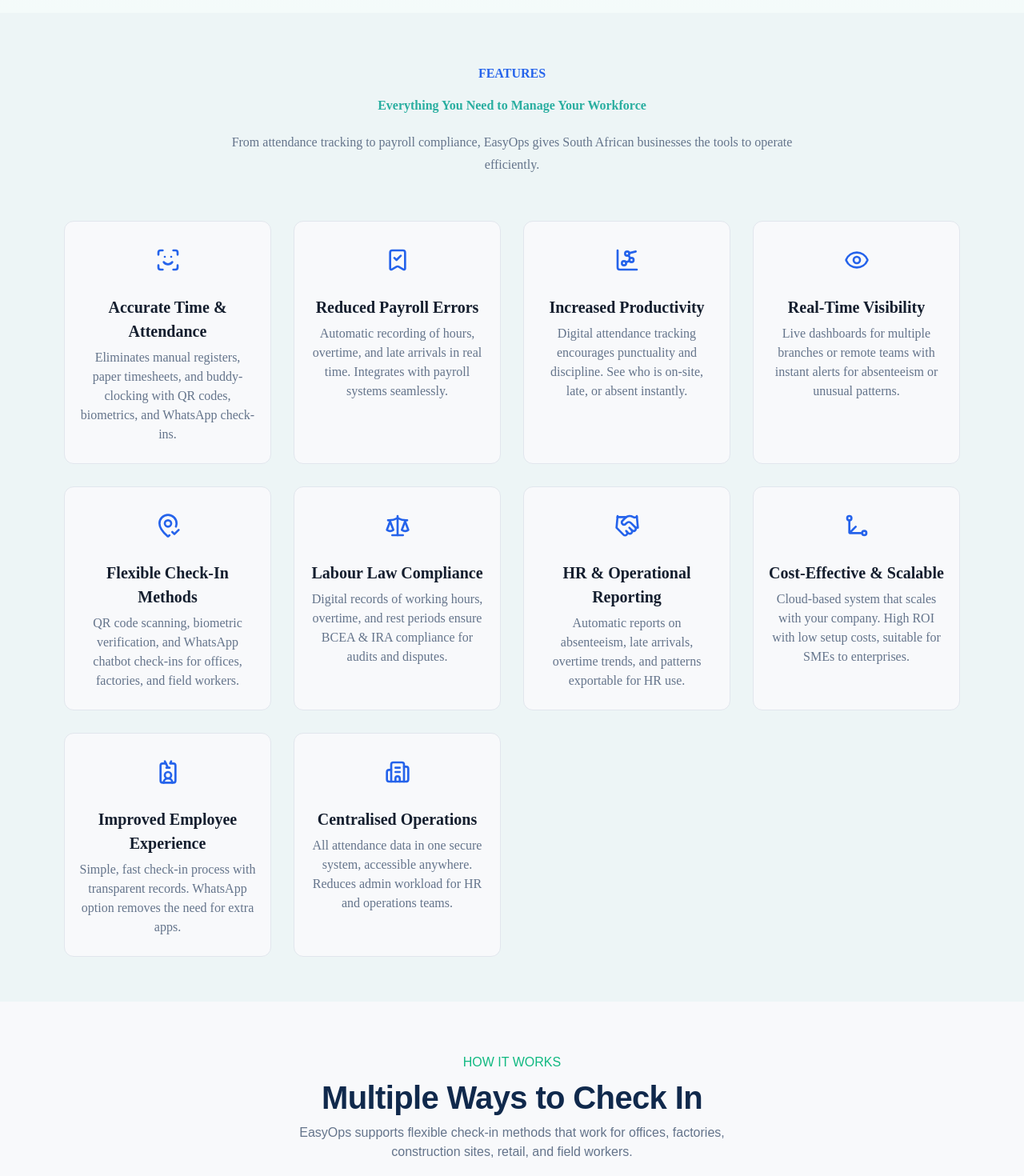
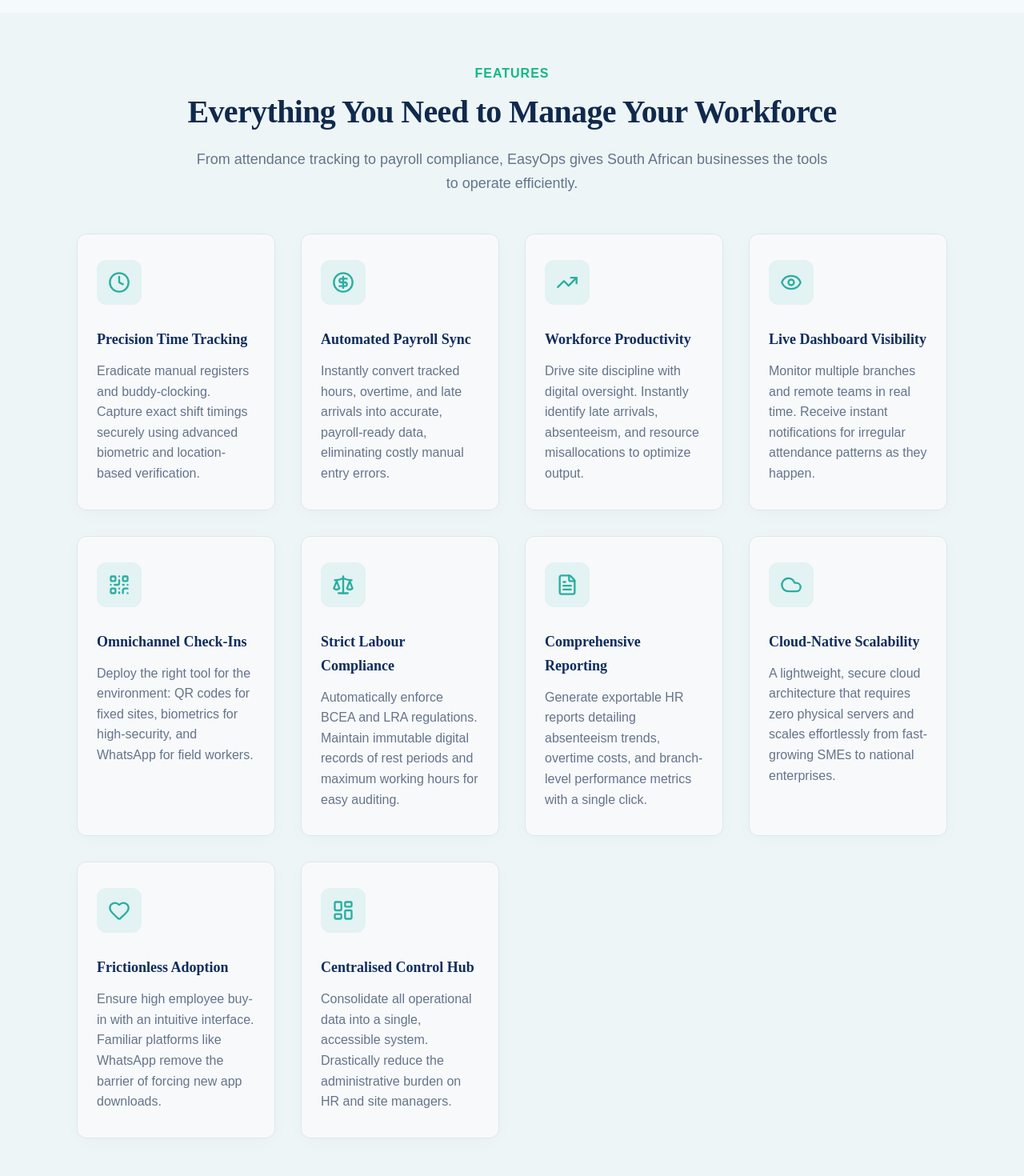
Before and after one commit to SBMConcepts/easy-ops, a React (Vite) app: page / in a window 1280 px wide. Shown: the part 580-2050 px from the top of the page at 80% size. Built offline with nearby package versions, Linux system fonts and the light colour scheme; no server answers.

Commit message:
feat: update Features and HowItWorks sections with improved content, styles, and responsiveness

```diff
--- a/src/pages/Features.tsx
+++ b/src/pages/Features.tsx
@@ -1,15 +1,15 @@
 'use client'
 import {
-  ScanFace,
-  ScaleIcon,
-  HandshakeIcon,
-  Scale3DIcon,
-  BookmarkCheck,
-  ChartNetwork,
+  Clock,
+  CircleDollarSign,
+  TrendingUp,
   Eye,
-  MapPinCheck,
-  IdCardLanyardIcon,
-  Building2Icon,
+  QrCode,
+  Scale,
+  FileText,
+  Cloud,
+  Heart,
+  LayoutDashboard,
   type LucideIcon,
 } from 'lucide-react'
 import '../styles/features.css'
@@ -22,64 +22,64 @@ interface FeatureItem {
 
 const featureItems: FeatureItem[] = [
   {
-    title: 'Accurate Time & Attendance',
+    title: 'Precision Time Tracking',
     description:
-      'Eliminates manual registers, paper timesheets, and buddy-clocking with QR codes, biometrics, and WhatsApp check-ins.',
-    icon: ScanFace,
+      'Eradicate manual registers and buddy-clocking. Capture exact shift timings securely using advanced biometric and location-based verification.',
+    icon: Clock,
   },
   {
-    title: 'Reduced Payroll Errors',
+    title: 'Automated Payroll Sync',
     description:
-      'Automatic recording of hours, overtime, and late arrivals in real time. Integrates with payroll systems seamlessly.',
-    icon: BookmarkCheck,
+      'Instantly convert tracked hours, overtime, and late arrivals into accurate, payroll-ready data, eliminating costly manual entry errors.',
+    icon: CircleDollarSign,
   },
   {
-    title: 'Increased Productivity',
+    title: 'Workforce Productivity',
     description:
-      'Digital attendance tracking encourages punctuality and discipline. See who is on-site, late, or absent instantly.',
-    icon: ChartNetwork,
+      'Drive site discipline with digital oversight. Instantly identify late arrivals, absenteeism, and resource misallocations to optimize output.',
+    icon: TrendingUp,
   },
   {
-    title: 'Real-Time Visibility',
+    title: 'Live Dashboard Visibility',
     description:
-      'Live dashboards for multiple branches or remote teams with instant alerts for absenteeism or unusual patterns.',
+      'Monitor multiple branches and remote teams in real time. Receive instant notifications for irregular attendance patterns as they happen.',
     icon: Eye,
   },
   {
-    title: 'Flexible Check-In Methods',
+    title: 'Omnichannel Check-Ins',
     description:
-      'QR code scanning, biometric verification, and WhatsApp chatbot check-ins for offices, factories, and field workers.',
-    icon: MapPinCheck,
+      'Deploy the right tool for the environment: QR codes for fixed sites, biometrics for high-security, and WhatsApp for field workers.',
+    icon: QrCode,
   },
   {
-    title: 'Labour Law Compliance',
+    title: 'Strict Labour Compliance',
     description:
-      'Digital records of working hours, overtime, and rest periods ensure BCEA & IRA compliance for audits and disputes.',
-    icon: ScaleIcon,
+      'Automatically enforce BCEA and LRA regulations. Maintain immutable digital records of rest periods and maximum working hours for easy auditing.',
+    icon: Scale,
   },
   {
-    title: 'HR & Operational Reporting',
+    title: 'Comprehensive Reporting',
     description:
-      'Automatic reports on absenteeism, late arrivals, overtime trends, and patterns exportable for HR use.',
-    icon: HandshakeIcon,
+      'Generate exportable HR reports detailing absenteeism trends, overtime costs, and branch-level performance metrics with a single click.',
+    icon: FileText,
   },
   {
-    title: 'Cost-Effective & Scalable',
+    title: 'Cloud-Native Scalability',
     description:
-      'Cloud-based system that scales with your company. High ROI with low setup costs, suitable for SMEs to enterprises.',
-    icon: Scale3DIcon,
+      'A lightweight, secure cloud architecture that requires zero physical servers and scales effortlessly from fast-growing SMEs to national enterprises.',
+    icon: Cloud,
   },
   {
-    title: 'Improved Employee Experience',
+    title: 'Frictionless Adoption',
     description:
-      'Simple, fast check-in process with transparent records. WhatsApp option removes the need for extra apps.',
-    icon: IdCardLanyardIcon,
+      'Ensure high employee buy-in with an intuitive interface. Familiar platforms like WhatsApp remove the barrier of forcing new app downloads.',
+    icon: Heart,
   },
   {
-    title: 'Centralised Operations',
+    title: 'Centralised Control Hub',
     description:
-      'All attendance data in one secure system, accessible anywhere. Reduces admin workload for HR and operations teams.',
-    icon: Building2Icon,
+      'Consolidate all operational data into a single, accessible system. Drastically reduce the administrative burden on HR and site managers.',
+    icon: LayoutDashboard,
   },
 ]
 
@@ -90,11 +90,18 @@ export default function Features() {
         <div className="features-content">
           <div className="features-heading-and-text-wrapper">
             <div className="features-heading-and-text">
-              <div className="features-subheading">FEATURES</div>
-              <h2 className="features-heading">Everything You Need to Manage Your Workforce</h2>
+              <div
+                className="features-subheading"
+                style={{ textTransform: 'uppercase', letterSpacing: '1px' }}
+              >
+                Features
+              </div>
+              <h2 className="features-heading" style={{ fontSize: '2.5rem', color: '#10294C' }}>
+                Everything You Need to Manage Your Workforce
+              </h2>
             </div>
 
-            <p className="features-supporting-text">
+            <p className="features-supporting-text" style={{ maxWidth: '800px' }}>
               From attendance tracking to payroll compliance, EasyOps gives South African businesses
               the tools to operate efficiently.
             </p>
@@ -106,14 +113,64 @@ export default function Features() {
             const Icon = item.icon
 
             return (
-              <article className="feature-card" key={item.title}>
-                <div className="featured-icon">
-                  <Icon className="feature-icon-svg" aria-hidden="true" />
+              <article
+                className="feature-card"
+                key={item.title}
+                style={{
+                  alignItems: 'flex-start' /* Overrides center alignment to match image */,
+                  textAlign: 'left',
+                  border: '1px solid #e1e6ed',
+                  boxShadow: '0 4px 24px -4px rgba(15, 45, 92, 0.04)',
+                  padding: '32px 24px',
+                }}
+              >
+                <div
+                  className="featured-icon"
+                  style={{
+                    backgroundColor: 'rgba(41, 174, 160, 0.1)',
+                    borderRadius: '12px',
+                    width: '56px',
+                    height: '56px',
+                    justifyContent: 'center',
+                    alignItems: 'center',
+                    display: 'flex',
+                    marginBottom: '8px',
+                  }}
+                >
+                  <Icon
+                    className="feature-icon-svg"
+                    style={{ color: '#29aea0', width: '28px', height: '28px' }}
+                    aria-hidden="true"
+                  />
                 </div>
 
-                <div className="features-text-and-supporting">
-                  <h3 className="features-text">{item.title}</h3>
-                  <p className="features-text-wrapper">{item.description}</p>
+                <div
+                  className="features-text-and-supporting"
+                  style={{
+                    alignItems: 'flex-start',
+                    gap: '12px',
+                  }}
+                >
+                  <h3
+                    className="features-text"
+                    style={{
+                      textAlign: 'left',
+                      fontSize: '1.125rem',
+                      color: '#0f2d5c',
+                    }}
+                  >
+                    {item.title}
+                  </h3>
+                  <p
+                    className="features-text-wrapper"
+                    style={{
+                      textAlign: 'left',
+                      color: '#64748b',
+                      lineHeight: '1.6',
+                    }}
+                  >
+                    {item.description}
+                  </p>
                 </div>
               </article>
             )
--- a/src/styles/features.css
+++ b/src/styles/features.css
@@ -1,34 +1,29 @@
-/* =============================================================================
-   FEATURES SECTION
-   Breakpoints:
-     Mobile          → < 768px   (base / mobile-first)
-     Tablet          → 768px – 1023px
-     Standard Laptop → 1024px – 1439px
-     Large Desktop   → ≥ 1440px
-   ============================================================================= */
-
+@import './onboarding.css';
 /* ── BASE / MOBILE  (< 768px) ─────────────────────────────────────────────── */
 
 .features-section {
   width: 100%;
-	padding: 40px 16px 48px;
-	background: var(--gradient-secondary, rgba(41, 174, 160, 0.05));
-	position: relative;
+  display: flex;
+  flex-direction: column;
+  background: rgba(41, 174, 160, 0.05);
+  font-family: 'Space Grotesk', sans-serif;
   box-sizing: border-box;
 }
 
 .features-container {
   width: 100%;
-	max-width: 1440px;
-	margin: 0 auto;
   display: flex;
   flex-direction: column;
-	gap: 40px;
+  align-items: center;
+  gap: 16px;
 }
 
 .features-content {
+  width: 100%;
   display: flex;
-	justify-content: center;
+  flex-direction: column;
+  align-items: center;
+  gap: 16px;
 }
 
 .features-heading-and-text-wrapper {
@@ -36,32 +31,30 @@
   display: flex;
   flex-direction: column;
   align-items: center;
-	gap: 16px;
+  gap: 12px;
 }
 
 .features-heading-and-text {
-	width: 100%;
   display: flex;
   flex-direction: column;
-	gap: 12px;
+  align-items: center;
+  gap: 8px;
 }
 
 .features-heading {
-	color: var(--Secondary, #29aea0);
-	font-family: "Space Grotesk";
-	font-size: 14px;
+  margin: 0;
+  color: var(--onboarding-text-primary);
+  text-align: center;
+  font-size: 18px;
   font-style: normal;
   font-weight: 700;
-	line-height: 24px;
-	margin: 0;
-	text-align: center;
+  line-height: 28px;
 }
 
 .features-subheading {
   margin: 0;
-	color: var(--secondary, #29aea0);
+  color: var(--onboarding-text-accent);
   text-align: center;
-	font-family: "Space Grotesk";
   font-size: 14px;
   font-style: normal;
   font-weight: 600;
@@ -70,9 +63,8 @@
 
 .features-supporting-text {
   margin: 0;
-	color: var(--muted-foreground, #68778d);
+  color: var(--onboarding-text-muted, #68778d);
   text-align: center;
-	font-family: "Space Grotesk";
   font-size: 15px;
   font-style: normal;
   font-weight: 400;
@@ -131,9 +123,8 @@
 
 .features-text {
   margin: 0;
+  color: var(--onboarding-text-primary);
   text-align: center;
-	color: var(--foreground, #141d29);
-	font-family: "Space Grotesk";
   font-size: 18px;
   font-style: normal;
   font-weight: 700;
@@ -143,61 +134,64 @@
 .features-text-wrapper {
   margin: 0;
   text-align: center;
-	color: var(--muted-foreground, #68778d);
-	font-family: "Space Grotesk";
-	font-size: 14px;
+  color: var(--onboarding-text-muted, #68778d);
+  font-size: 15px;
   font-style: normal;
   font-weight: 400;
-	line-height: 22px;
+  line-height: 24px;
 }
 
 /* ── TABLET  (768px – 1023px) ─────────────────────────────────────────────── */
 @media (min-width: 768px) and (max-width: 1023px) {
   .features-section {
-		padding: 48px 32px 56px;
+    padding: 48px 32px 40px;
   }
 
   .features-container {
-		gap: 48px;
+    padding: 0 32px;
+    gap: 40px;
   }
 
   .features-heading {
-		font-size: 15px;
+    font-size: 28px;
+    letter-spacing: -0.56px;
+    line-height: 36px;
   }
 
   .features-subheading {
-		font-size: 15px;
+    font-size: 14px;
+    line-height: 24px;
   }
 
   .features-supporting-text {
-		font-size: 15px;
-		line-height: 28px;
+    font-size: 16px;
+    line-height: 26px;
   }
 
   /* 2-column grid on tablet */
   .features-grid {
     grid-template-columns: repeat(2, 1fr);
-		gap: 20px;
+    gap: 24px;
   }
 
   .feature-card {
-		padding: 24px 20px;
-		gap: 18px;
+    padding: 20px 16px;
+    gap: 16px;
   }
 
   .feature-icon-svg {
-		width: 30px;
-		height: 30px;
+    width: 28px;
+    height: 28px;
   }
 
   .features-text {
-		font-size: 19px;
+    font-size: 18px;
     line-height: 28px;
   }
 
   .features-text-wrapper {
-		font-size: 15px;
-		line-height: 24px;
+    font-size: 16px;
+    line-height: 26px;
   }
 }
 
@@ -208,13 +202,13 @@
   }
 
   .features-container {
-		padding: 0 32px;
-		gap: 56px;
+    padding: 0 48px;
+    gap: 48px;
   }
 
   .features-heading-and-text-wrapper {
-		max-width: 768px;
-		gap: 20px;
+    max-width: 860px;
+    gap: 24px;
   }
 
   .features-heading-and-text {
@@ -222,8 +216,9 @@
   }
 
   .features-heading {
-		font-size: 16px;
-		line-height: 24px;
+    font-size: 32px;
+    letter-spacing: -0.64px;
+    line-height: 40px;
   }
 
   .features-subheading {
@@ -232,24 +227,24 @@
   }
 
   .features-supporting-text {
-		font-size: 16px;
-		line-height: 28px;
+    font-size: 18px;
+    line-height: 30px;
   }
 
   /* Auto-fit grid: 3–4 columns depending on content */
   .features-grid {
-		grid-template-columns: repeat(auto-fit, minmax(220px, 1fr));
-		gap: 28px;
+    grid-template-columns: repeat(auto-fit, minmax(240px, 1fr));
+    gap: 32px;
   }
 
   .feature-card {
-		padding: 24px 18px;
+    padding: 28px 20px;
     gap: 20px;
   }
 
   .feature-icon-svg {
-		width: 32px;
-		height: 32px;
+    width: 36px;
+    height: 36px;
   }
 
   .features-text {
@@ -259,19 +254,19 @@
 
   .features-text-wrapper {
     font-size: 16px;
-		line-height: 24px;
+    line-height: 26px;
   }
 }
 
 /* ── LARGE DESKTOP  (≥ 1440px) ───────────────────────────────────────────── */
 @media (min-width: 1440px) {
   .features-section {
-		padding: 80px 64px 72px;
+    padding: 64px 64px 56px;
   }
 
   .features-container {
-		padding: 0 48px;
-		gap: 64px;
+    padding: 0 64px;
+    gap: 48px;
   }
 
   .features-heading-and-text-wrapper {
@@ -291,7 +286,7 @@
 
   .features-subheading {
     font-size: 16px;
-		line-height: 24px;
+    line-height: 26px;
   }
 
   .features-supporting-text {
--- a/src/styles/howitworks.css
+++ b/src/styles/howitworks.css
@@ -4,8 +4,8 @@
   width: 100%;
   display: flex;
   flex-direction: column;
-  align-items: center;
-  gap: 32px;
+  font-family: 'Space Grotesk', sans-serif;
+  box-sizing: border-box;
 }
 
 .hiw-container {
@@ -28,44 +28,44 @@
   width: 100%;
   display: flex;
   flex-direction: column;
-  gap: 8px;
+  align-items: center;
+  gap: 12px;
 }
 
 .hiw-heading-and-subheading {
   display: flex;
   flex-direction: column;
-  gap: 8px;
+  align-items: center;
+  gap: 12px;
 }
 
 .hiw-subheading {
+  margin: 0;
   color: var(--onboarding-text-accent);
   text-align: center;
-  font-family: 'Space Grotesk', sans-serif;
-  font-size: 15px;
+  font-size: 14px;
   font-style: normal;
-  font-weight: 500;
+  font-weight: 600;
   line-height: 24px;
 }
 
 .hiw-heading {
-  color: var(--onboarding-text-secondary);
-  font-family: 'Space Grotesk', sans-serif;
-  font-size: 14px;
+  margin: 0;
+  color: var(--onboarding-text-primary);
+  text-align: center;
+  font-size: 18px;
   font-style: normal;
   font-weight: 700;
-  line-height: 24px;
-  margin: 0;
-  text-align: center;
+  line-height: 28px;
 }
 
 .hiw-supporting-text {
   margin: 0;
   color: var(--onboarding-text-muted);
   text-align: center;
-  font-family: 'Space Grotesk', sans-serif;
   font-size: 15px;
   font-style: normal;
-  font-weight: 500;
+  font-weight: 400;
   line-height: 28px;
 }
 
@@ -106,7 +106,6 @@
 .hiw-text {
   color: var(--onboarding-text-primary);
   text-align: center;
-  font-family: 'Space Grotesk', sans-serif;
   font-size: 16px;
   font-style: normal;
   font-weight: 600;
@@ -117,7 +116,6 @@
 .hiw-text-supporting {
   color: var(--onboarding-text-muted);
   text-align: center;
-  font-family: 'Space Grotesk', sans-serif;
   font-size: 14px;
   font-style: normal;
   font-weight: 400;
```
Lines whose indentation alone changed are shown as unchanged.
